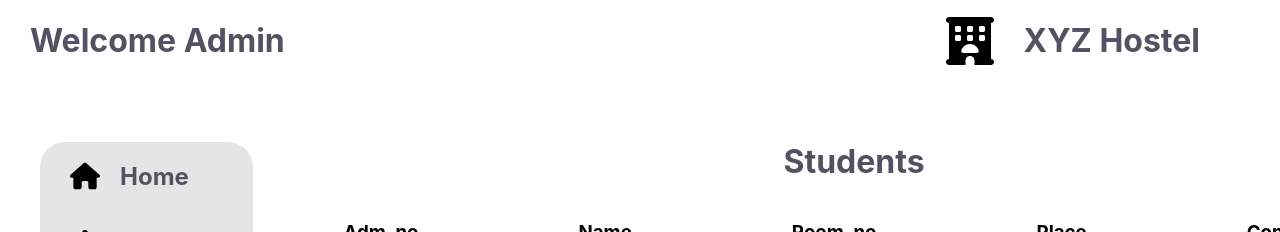
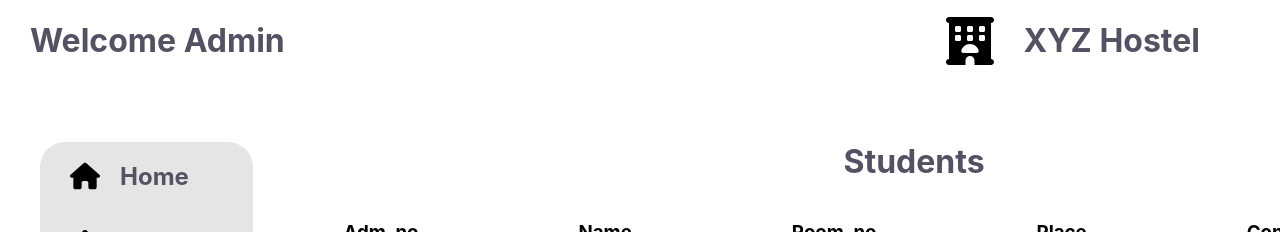
Before and after one commit to MohammadFayizPT/Hostel-Management-Client-Side, a React (Create React App) app: page /students in a window 1280 px wide. Shown: the top 232 px of the page. Built offline with nearby package versions, Linux system fonts and the light colour scheme; no server answers.

Commit message:
student alignment fixed

```diff
--- a/src/Pages/CSS/Students.css
+++ b/src/Pages/CSS/Students.css
@@ -4,7 +4,7 @@
 }
 .students h1{
     margin-top: 30px;
-    padding-left: 490px;
+    padding-left: 550px;
     color: rgb(82, 82, 98);
 }
 .studentdiv-titles{
```
